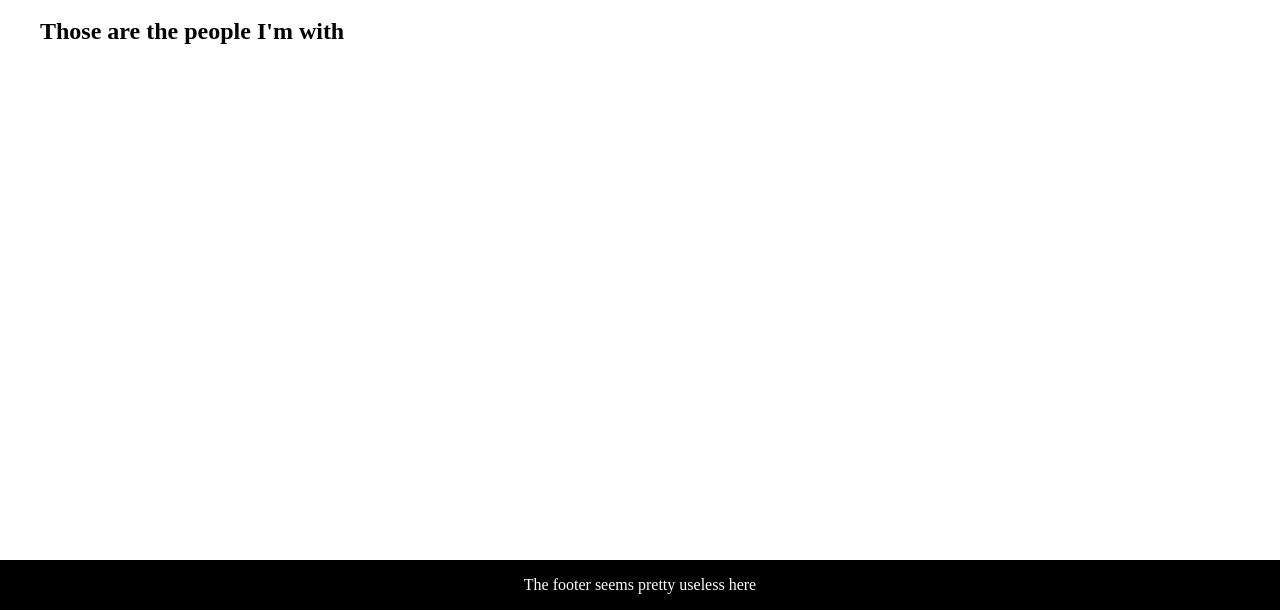
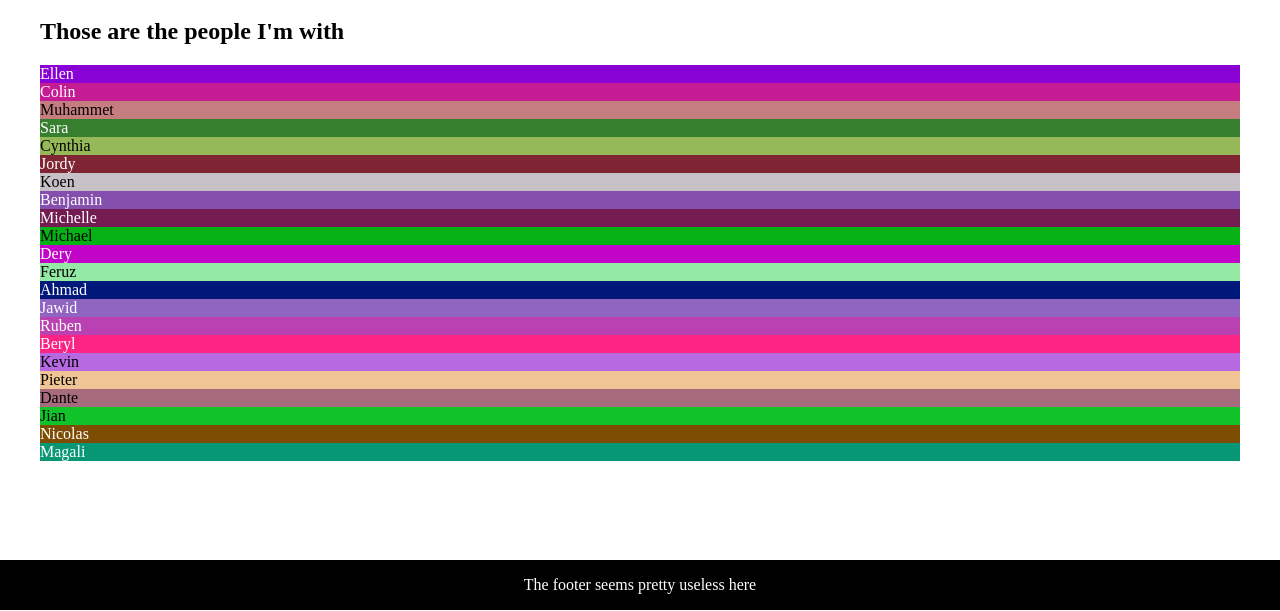
Before and after one commit to becodeorg/verou-3-dom-exploration-KevinKagubari, a plain HTML site: page 3.Create/index.html in a window 1280 px wide. Shown: the part 190-801 px from the top of the page. Drawn offline with Linux system fonts and the light colour scheme.

Commit message:
Morning update 31/1

```diff
--- /dev/null
+++ b/2.Selectors/style.css
@@ -0,0 +1,35 @@
+*{
+  box-sizing: border-box;
+}
+
+body{
+
+  margin: 0 auto;
+  padding: 0;
+}
+
+header, footer{
+  position: fixed;
+  background-color: #000;
+  color: #fff;
+  left: 0;
+  right: 0;
+  display: flex;
+  justify-content: center;
+  align-items: center;
+}
+
+header{
+  top: 0;
+  height: 80px;
+}
+
+footer{
+  bottom: 0;
+  height: 50px;
+}
+
+main{
+  max-width: 1200px;
+  margin: 150px auto;
+}
--- a/3.Create/script.js
+++ b/3.Create/script.js
@@ -1,2 +1,76 @@
+const articleElem = document.querySelector("article");
+
+const learners = [
+    "Ahmad",
+    "Jian",
+    "Michael",
+    "Dante",
+    "Muhammet",
+    "Nicolas",
+    "Jordy",
+    "Beryl",
+    "Cynthia",
+    "Ruben",
+    "Magali",
+    "Jawid",
+    "Koen",
+    "Kevin",
+    "Benjamin",
+    "Dery",
+    "Michelle",
+    "Colin",
+    "Feruz",
+    "Pieter",
+    "Ellen",
+    "Sara"
+];
+
 /*
+VERSION 1: slightly shuffles learners
+for (learner of learners) {
+    const newSection = document.createElement("section");
+    const newTextNode = document.createTextNode(learner);
+    newSection.appendChild(newTextNode);
+    articleElem.appendChild(newSection);
+    const r = Math.floor(Math.random() * 256);
+    const g = Math.floor(Math.random() * 256);
+    const b = Math.floor(Math.random() * 256);
+    newSection.style.backgroundColor = `rgb(${r}, ${g}, ${b})`;
+    // If the background is dark the text should be white, if the background is light the text should be black
+    const luminance = (0.2126 * r) + (0.7152 * g) + (0.0722 * b);
+    if (luminance < 120) {
+        newSection.style.color = "white";
+    }
+
+    // Find a way so that everytime you load the page the order of the elements changes!
+    if (Math.floor(Math.random() * 2) === 1) {
+        if (newSection.previousElementSibling.nodeName != "H2") {
+            articleElem.insertBefore(newSection, newSection.previousElementSibling);
+        }
+    }
+}
 */
+
+// VERSION 2: completely shuffles learners
+while (learners.length > 0) {
+    const newSection = document.createElement("section");
+    const randNum = Math.floor(Math.random() * learners.length);
+    const newTextNode = document.createTextNode(learners[randNum]);
+    learners.splice(randNum, 1);
+
+    newSection.appendChild(newTextNode);
+    articleElem.appendChild(newSection);
+
+    const r = Math.floor(Math.random() * 256);
+    const g = Math.floor(Math.random() * 256);
+    const b = Math.floor(Math.random() * 256);
+    newSection.style.backgroundColor = `rgb(${r}, ${g}, ${b})`;
+
+    // If the background is dark the text should be white, if the background is light the text should be black
+    const luminance = (0.2126 * r) + (0.7152 * g) + (0.0722 * b);
+    if (luminance < 120) {
+        newSection.style.color = "white";
+    }
+}
+
+// https://stackoverflow.com/questions/596216/formula-to-determine-perceived-brightness-of-rgb-color
```
Also changed, not shown: 1.Introduction DONE/index.html (+1 -1 lines), 1.Introduction DONE/script.js (+8 -3 lines), 2.Selectors/script.js (added, +73 -0 lines), 1 other file.
